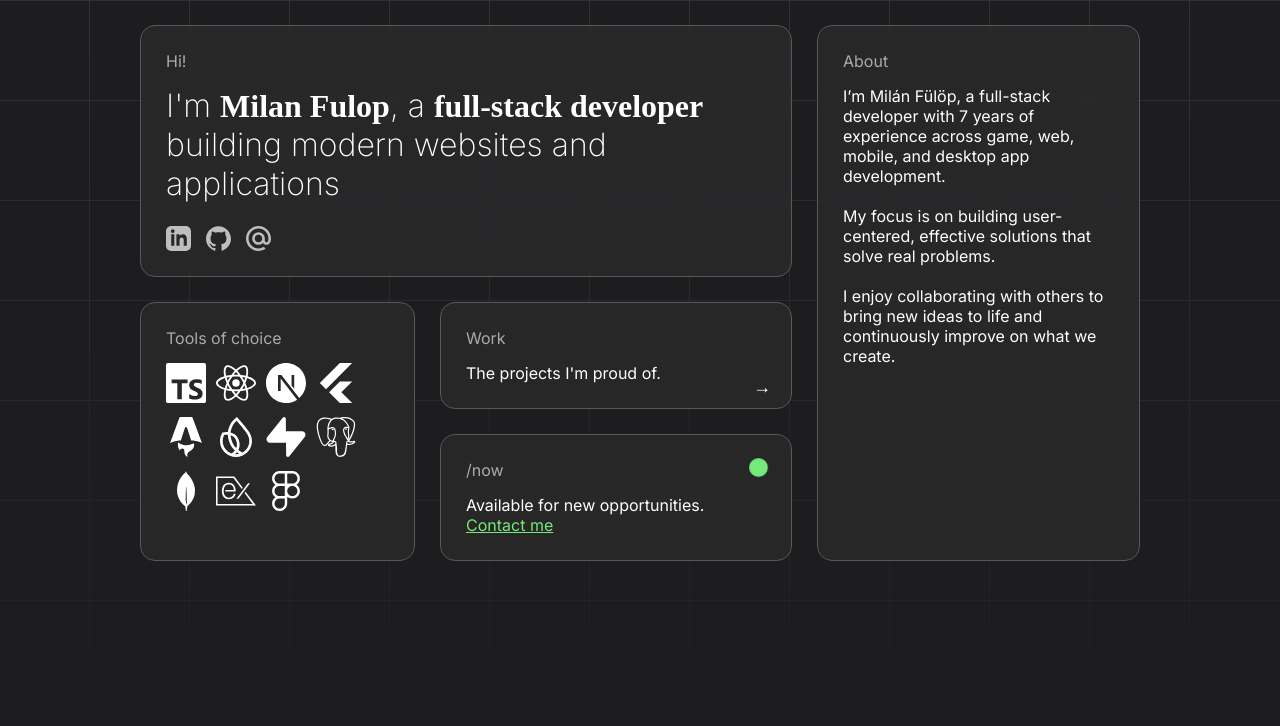
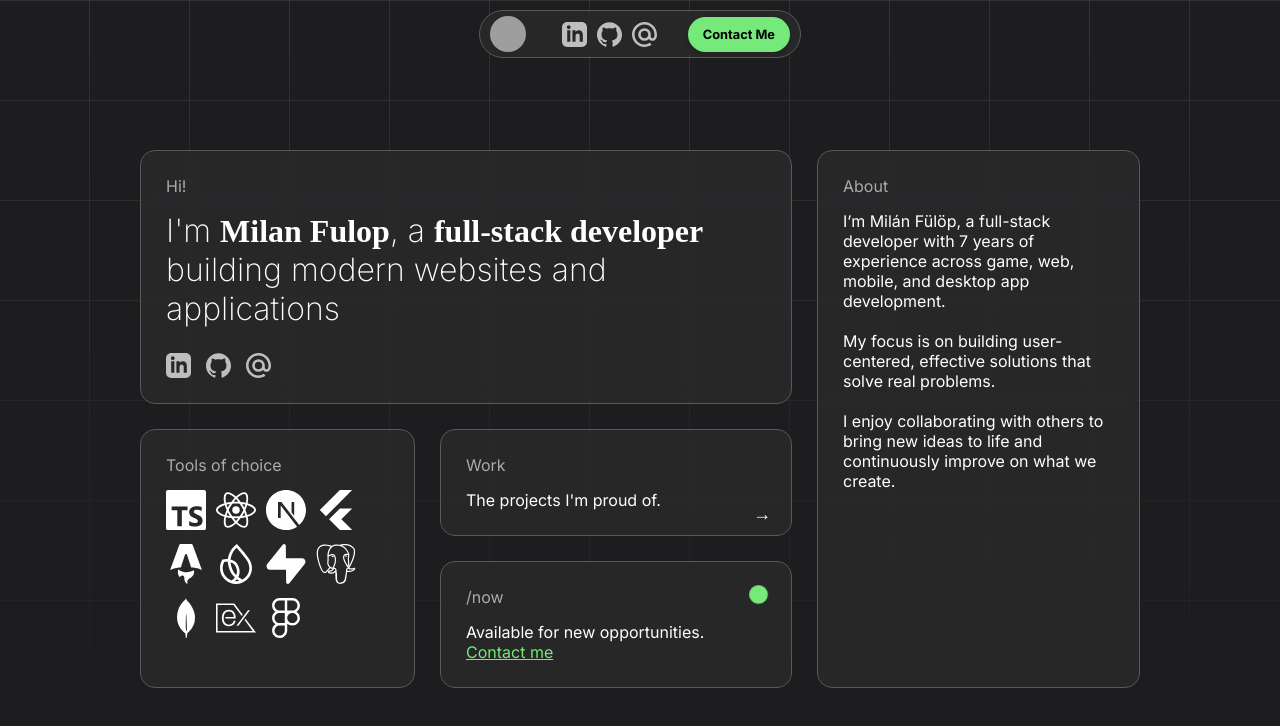
Before and after one commit to milanfulop/milanfulop.com, an Astro site: page / in a window 1280 px wide. Built offline with nearby package versions, Linux system fonts and the light colour scheme; Astro itself is replaced by a stand-in of ours; grey boxes are pictures that could not be loaded; a web font is replaced by a local one.

Commit message:
feat: header

```diff
--- /dev/null
+++ b/src/components/Header.astro
@@ -0,0 +1,154 @@
+---
+import { siGithub, siMaildotru } from 'simple-icons';
+
+const profilePicture = 'https://media.licdn.com/dms/image/v2/D4D03AQHZGkJq-h8XiA/profile-displayphoto-shrink_800_800/profile-displayphoto-shrink_800_800/0/1726953589200?e=1744243200&v=beta&t=IFIWi22UoIuJXYq6JQz904upJXJzD7pCbuD8Q4yrGMw';
+---
+
+<div class="header">
+    <div class="profile-container">
+        <img src={profilePicture} alt="Profile" class="profile-pic" />
+    </div>
+
+    <div class="social-icons">
+        <a href="https://www.linkedin.com/in/milan-fulop/" target="_blank" class="social-icon" data-tooltip="LinkedIn">
+            <svg xmlns="http://www.w3.org/2000/svg" viewBox="0 0 24 24" fill="white">
+                <path d="M19 0h-14c-2.761 0-5 2.239-5 5v14c0 2.761 2.239 5 5 5h14c2.762 0 5-2.239 5-5v-14c0-2.761-2.238-5-5-5zm-11 19h-3v-11h3v11zm-1.5-12.268c-.966 0-1.75-.79-1.75-1.764s.784-1.764 1.75-1.764 1.75.79 1.75 1.764-.784 1.764-1.75 1.764zm13.5 12.268h-3v-5.604c0-3.368-4-3.113-4 0v5.604h-3v-11h3v1.765c1.396-2.586 7-2.777 7 2.476v6.759z"/>
+            </svg>
+        </a>
+        <a href="https://github.com/milanfulop" target="_blank" class="social-icon" data-tooltip="GitHub">
+            <svg viewBox="0 0 24 24"><path d={siGithub.path} fill="white" /></svg>
+        </a>
+        <a href="mailto:fulopmilan170@gmail.com" class="social-icon" data-tooltip="Email">
+            <svg viewBox="0 0 24 24"><path d={siMaildotru.path} fill="white" /></svg>
+        </a>
+    </div>
+
+    <a href="mailto:fulopmilan170@gmail.com" class="contact-button">
+        Contact Me
+    </a>
+</div>
+
+<style>
+    .header {
+        position: fixed;
+        top: 10px;
+        left: 50%;
+        transform: translateX(-50%);
+        width: 300px;
+        display: flex;
+        align-items: center;
+        justify-content: space-between;
+        padding: 5px 10px;
+        border: 1px solid rgba(89, 89, 89, 1);
+        background-color: rgba(51, 51, 51, 0.5);
+        border-radius: 50px;
+        z-index: 1000;
+        backdrop-filter: blur(10px);
+        -webkit-backdrop-filter: blur(10px);
+    }
+
+    .profile-container {
+        display: flex;
+        align-items: center;
+    }
+
+    .profile-pic {
+        width: 36px;
+        height: 36px;
+        border-radius: 50%;
+        object-fit: cover;
+        margin-right: 15px;
+    }
+
+    .social-icons {
+        display: flex;
+        flex-direction: row;
+        gap: 10px;
+        margin-right: 10px;
+    }
+
+    .social-icon {
+        width: 25px;
+        height: 25px;
+        opacity: 0.7;
+        transition: opacity 0.3s ease;
+        position: relative;
+    }
+
+    .social-icon:hover {
+        opacity: 1;
+    }
+
+    .social-icon svg {
+        width: 100%;
+        height: 100%;
+    }
+
+    .social-icon::after {
+        content: attr(data-tooltip);
+        position: absolute;
+        bottom: 120%;
+        left: 50%;
+        transform: translateX(-50%);
+        background-color: #333;
+        color: #fff;
+        padding: 5px 8px;
+        border-radius: 4px;
+        white-space: nowrap;
+        opacity: 0;
+        visibility: hidden;
+        transition: opacity 0.2s;
+        font-size: 12px;
+        pointer-events: none;
+    }
+
+    .social-icon:hover::after {
+        opacity: 1;
+        visibility: visible;
+    }
+
+    .contact-button {
+        text-decoration: none;
+        color: black;
+        background-color: #75e979;
+        padding: 10px 15px;
+        border-radius: 25px;
+        font-weight: bold;
+        transition: transform 0.3s ease, box-shadow 0.3s ease;
+        box-shadow: 0 4px 6px rgba(0, 0, 0, 0.1);
+        font-size: 0.8rem;
+    }
+
+    .contact-button:hover {
+        transform: scale(1.05);
+        box-shadow: 0 6px 8px rgba(0, 0, 0, 0.15);
+    }
+
+    @media (max-width: 768px) {
+        .header {
+            width: 400px;
+            padding: 8px 15px;
+        }
+
+        .profile-pic {
+            width: 48px;
+            height: 48px;
+            margin-right: 20px;
+        }
+
+        .social-icon {
+            width: 32px;
+            height: 32px;
+        }
+
+        .social-icons {
+            gap: 15px;
+            margin-right: 15px;
+        }
+
+        .contact-button {
+            padding: 12px 20px;
+            font-size: 0.9rem;
+        }
+    }
+</style>
--- a/src/components/Hero.astro
+++ b/src/components/Hero.astro
@@ -114,6 +114,7 @@ import {
         color: #ABABAB
     }
     h1 {
+        margin-bottom: 50px;
         font-weight: 200;
     }
     span {
--- a/src/components/boxes/Box.astro
+++ b/src/components/boxes/Box.astro
@@ -13,13 +13,27 @@ const { minWidth = "auto", minHeight = "auto" } = Astro.props;
         z-index: 1;
         border: 1px solid rgba(89, 89, 89, 1);
         background-color: rgba(51, 51, 51, 0.5);
-        padding: 25px 25px;
+        padding: 25px;
         backdrop-filter: blur(4px);
         -webkit-backdrop-filter: blur(4px);
         min-width: var(--min-width);
         min-height: var(--min-height);
     }
+
     .custom-container:hover {
-        border-color: #75e979
+        border-color: #75e979;
+    }
+
+    @media (max-width: 768px) {
+        .custom-container {
+            min-width: 90%;
+        }
+    }
+
+    @media (max-width: 400px) {
+        .custom-container {
+            min-height: 250px;
+            min-width: 95%; /* Further adjustment for small screens */
+        }
     }
 </style>
--- a/src/pages/index.astro
+++ b/src/pages/index.astro
@@ -1,15 +1,14 @@
 ---
 import Box from '../components/boxes/Box.astro';
+import Header from '../components/Header.astro';
 import Hero from '../components/Hero.astro';
 import Layout from '../layouts/Layout.astro';
-
-// Welcome to Astro! Wondering what to do next? Check out the Astro documentation at https://docs.astro.build
-// Don't want to use any of this? Delete everything in this file, the `assets`, `components`, and `layouts` directories, and start fresh.
 ---
 
 <Layout>
-	<div class="hero">
-		<Hero>
+	<Header />
+	<div class="hero-spacer">
+		<Hero />
 	</div>
 </Layout>
 
@@ -17,7 +16,13 @@ import Layout from '../layouts/Layout.astro';
 	body {
 	  	font-family: 'Inter', sans-serif;
 	}
-	.hero {
-		margin-top: 25px;
+	.hero-spacer {
+		margin-top: 100px;
+	}
+
+	@media (min-width: 768px) {
+		.hero-spacer {
+			margin-top: 150px;
+		}
 	}
 </style>
```
